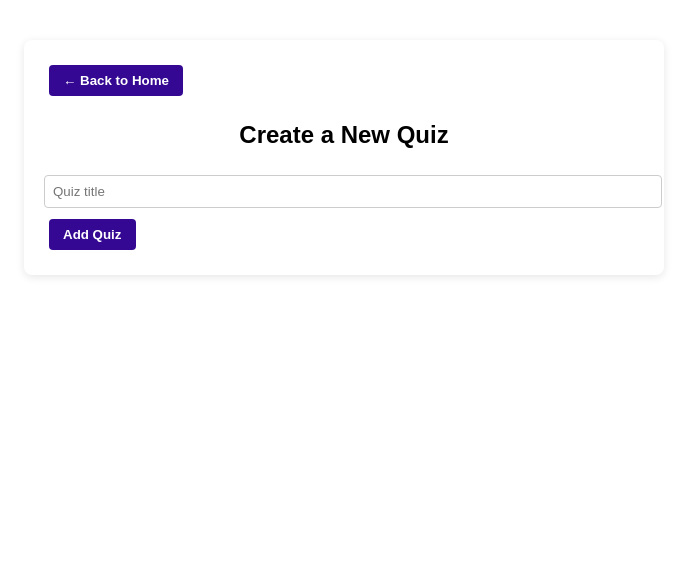
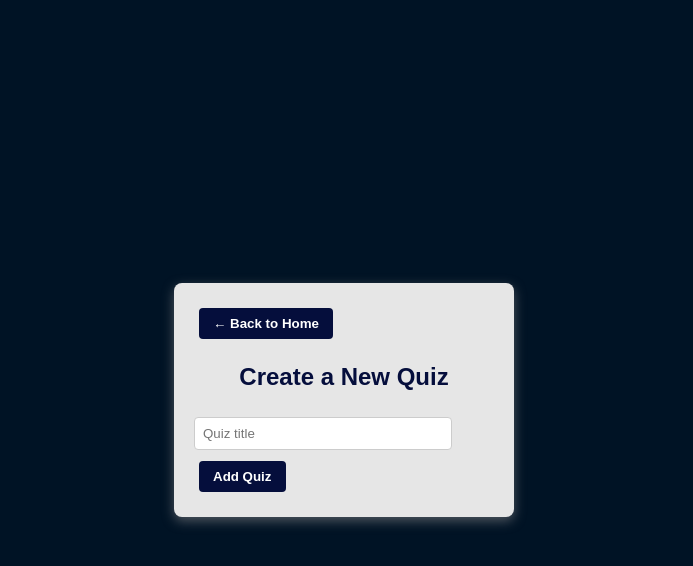
Before and after one commit to Tony7191/Online-Quiz-Platform, a React (Create React App) app in the folder frontend/: page /create in a window 1280 px wide. Shown: the top 566 px of the page, without its empty margins (296-989 px from the left). Built offline with nearby package versions, Linux system fonts and the light colour scheme.

Commit message:
css update

```diff
--- a/frontend/src/AddQuestion.js
+++ b/frontend/src/AddQuestion.js
@@ -59,7 +59,7 @@ function AddQuestion() {
   if (!quiz) return <div className="container">Loading quiz...</div>;
 
   return (
-    <div className="container">
+    <div className="container page box">
       <BackButton />
 
       <h2>Add Question to: {quiz.title}</h2>
--- a/frontend/src/pages/CreateQuiz.js
+++ b/frontend/src/pages/CreateQuiz.js
@@ -27,7 +27,7 @@ function CreateQuiz() {
   }
 
   return (
-    <div className="container">
+    <div className="container page box">
       <BackButton />
 
       <h2>Create a New Quiz</h2>
--- a/frontend/src/pages/History.js
+++ b/frontend/src/pages/History.js
@@ -12,7 +12,7 @@ function History() {
   }, []);
 
   return (
-    <div className="container">
+    <div className="container page box">
       <BackButton />
 
       <h2>Your Quiz Attempts</h2>
--- a/frontend/src/pages/QuizHistory.js
+++ b/frontend/src/pages/QuizHistory.js
@@ -6,7 +6,7 @@ function QuizHistory() {
   const { studentId } = useParams();
 
   return (
-    <div>
+    <div className="container page box">
       <BackButton />
 
       <h2>Quiz Results for student #{studentId}</h2>
--- a/frontend/src/pages/QuizList.js
+++ b/frontend/src/pages/QuizList.js
@@ -47,7 +47,7 @@ function QuizList() {
   }
 
   return (
-    <div className="container">
+    <div className="container page box">
       <h2>Available Quizzes</h2>
 
       {quizzes.length === 0 ? (
--- a/frontend/src/pages/TakeQuiz.js
+++ b/frontend/src/pages/TakeQuiz.js
@@ -58,7 +58,7 @@ function TakeQuiz() {
 
   if (!quiz.questions || quiz.questions.length === 0) {
     return (
-      <div className="container">
+      <div className="container page box">
         <BackButton />
         <h2>{quiz.title}</h2>
         <p>This quiz has no questions yet.</p>
--- a/frontend/src/pages/question.jsx
+++ b/frontend/src/pages/question.jsx
@@ -13,7 +13,7 @@ function QuestionEditor({ question, onChange, onRemove }) {
   };
 
   return (
-    <div>
+    <div className="container page box">
       <input
         placeholder="Question text"
         value={text}
--- a/frontend/src/styles.css
+++ b/frontend/src/styles.css
@@ -1,11 +1,22 @@
+body {
+  background-color: #001325;
+  margin: 0;
+  padding: 0;
+  color: #050E3C;
+  display: flex;
+  justify-content: center;
+  align-items: center;
+  min-height: 100vh;
+}
 .container {
   max-width: 600px;
   margin: 40px auto;
   padding: 20px;
-  background: #ffffff;
+  background: #E6E6E6;
+  box-shadow: #4f575f 0px 4px 12px;
   border-radius: 8px;
-  box-shadow: 0 2px 8px rgba(0,0,0,0.1);
   font-family: Arial, sans-serif;
+  min-width: 300px;
 }
 
 h2 {
@@ -19,25 +30,32 @@ button {
   border: none;
   border-radius: 4px;
   cursor: pointer;
-  background-color: #340892;
+  background-color: #050E3C;
   color: white;
   font-weight: bold;
+  transition:
+    transform 120ms ease,
+    box-shadow 120ms ease,
+    background-color 150ms ease;
 }
 
 button:hover {
-  background-color: #1352aa;
+  background-color: #012c67;
+  transform: translateY(-1px);
 }
-
+button:active {
+  transform: scale(0.98);
+}
 button.delete-btn {
-  background-color: #e74c3c;
+  background-color: #540101;
 }
 
 button.delete-btn:hover {
-  background-color: #c0392b;
+  background-color: #CF0F0F;
 }
 
 input, select {
-  width: 100%;
+  width: 80%;
   padding: 8px;
   margin: 6px 0;
   border: 1px solid #ccc;
@@ -62,3 +80,26 @@ a {
 a:hover {
   text-decoration: underline;
 }
+* {
+  transition:
+    background-color 150ms ease,
+    color 150ms ease,
+    border-color 150ms ease;
+}
+
+.page,
+.box {
+  transition:
+    opacity 200ms ease,
+    transform 200ms ease;
+}
+
+.fade-out {
+  opacity: 0;
+  transform: translateY(4px);
+}
+
+.fade-in {
+  opacity: 1;
+  transform: translateY(0);
+}
```
